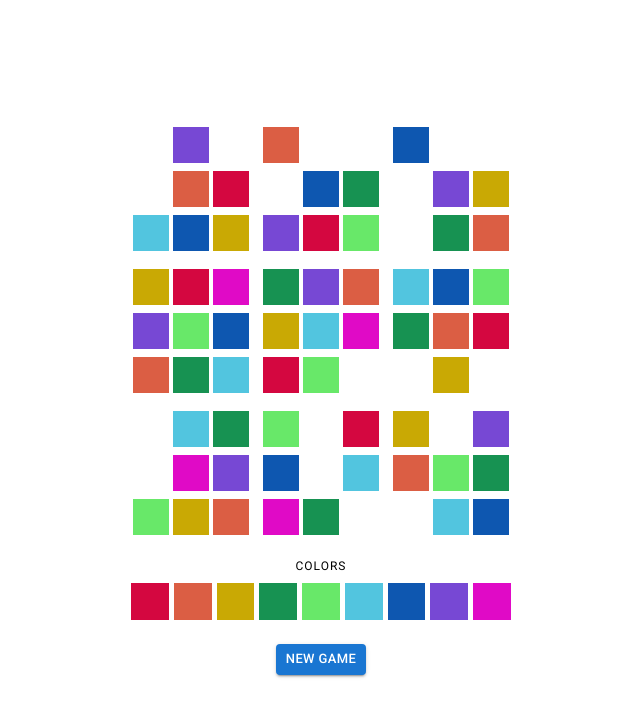
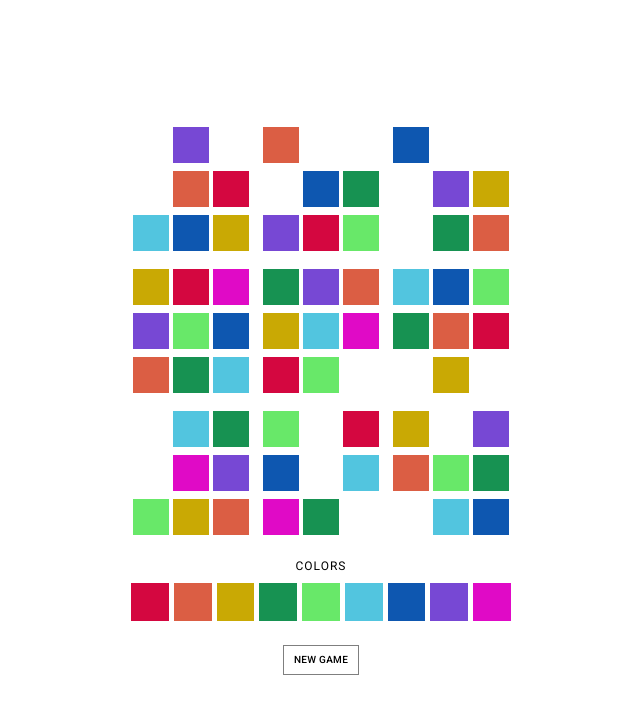
Before and after one commit to jackieleighh/sudokolor, a React (Create React App) app: page / in a window 1280 px wide. Shown: the top 716 px of the page, without its empty margins (319-959 px from the left). Built offline with nearby package versions, Linux system fonts and the light colour scheme.

Commit message:
lint and style color buttons

```diff
--- a/package.json
+++ b/package.json
@@ -19,6 +19,7 @@
     "react": "^17.0.2",
     "react-dom": "^17.0.2",
     "react-scripts": "5.0.0",
+    "styled-components": "^5.3.3",
     "typescript": "^4.5.5",
     "web-vitals": "^2.1.4"
   },
@@ -47,6 +48,7 @@
     ]
   },
   "devDependencies": {
+    "@types/styled-components": "^5.1.21",
     "@typescript-eslint/eslint-plugin": "^5.10.2",
     "@typescript-eslint/parser": "^5.10.2",
     "eslint": "^8.8.0",
--- a/src/App.tsx
+++ b/src/App.tsx
@@ -1,6 +1,7 @@
 import React, { useEffect, useState } from 'react';
+import styled from 'styled-components';
+import { Grid, Button, Typography } from '@mui/material';
 import { makePuzzle, pluck } from './utils';
-import { Grid, Button, Typography } from '@mui/material';
 
 // TODO - add themes
 const COLOR_MAP = [
@@ -104,7 +105,12 @@ function App() {
             </Grid>
             <Grid item xs={12}>
               <div className="controls">
-                <Button variant="contained" size="small" onClick={() => generateGame()}>new game</Button>
+                <ControlButton
+                  variant="outlined"
+                  onClick={() => generateGame()}
+                >
+                  new game
+                </ControlButton>
               </div>
             </Grid>
           </Grid>
@@ -113,4 +119,10 @@ function App() {
   );
 }
 
+const ControlButton = styled(Button)`
+  padding: 5px 10px;
+  border-radius: 0;
+  font-size: 10px;
+`;
+
 export default App;
--- a/src/index.tsx
+++ b/src/index.tsx
@@ -2,6 +2,8 @@ import React from 'react';
 import ReactDOM from 'react-dom';
 import './index.css';
 import App from './App';
+import { theme } from './theme';
+import { ThemeProvider } from '@mui/material/styles';
 import '@fontsource/roboto/300.css';
 import '@fontsource/roboto/400.css';
 import '@fontsource/roboto/500.css';
@@ -9,7 +11,9 @@ import '@fontsource/roboto/700.css';
 
 ReactDOM.render(
   <React.StrictMode>
-    <App />
+    <ThemeProvider theme={theme}>
+      <App />
+    </ThemeProvider>
   </React.StrictMode>,
   document.getElementById('root')
 );
--- /dev/null
+++ b/src/theme.tsx
@@ -0,0 +1,10 @@
+import { createTheme } from '@mui/material/styles';
+
+
+export const theme = createTheme({
+    palette: {
+        primary: {
+            main: '#000000'
+        }
+    }
+});
```
Also changed, not shown: 1 other file (tests, documents, lock files or other folders).
